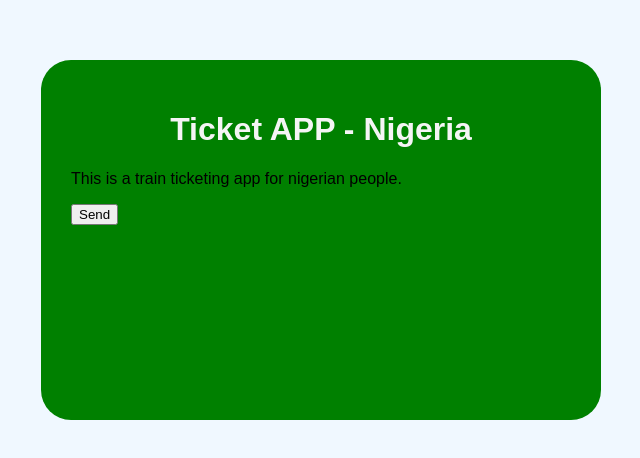
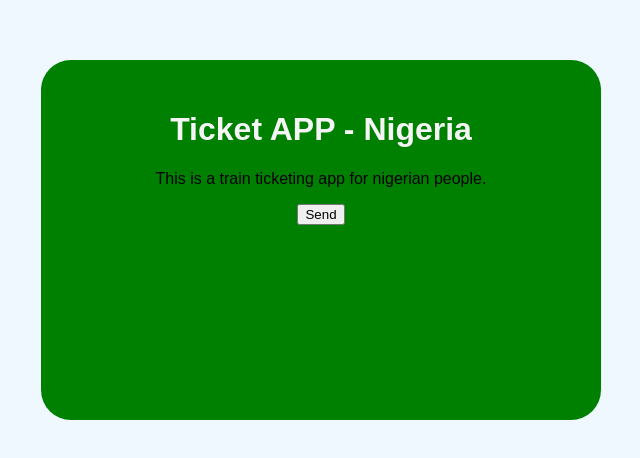
Before and after one commit to distinctstan/ticketapp, a plain HTML site: page index.html in a window 1280 px wide. Shown: the part 168-626 px from the top of the page, without its empty margins (319-959 px from the left). Drawn offline with Linux system fonts and the light colour scheme.

Commit message:
Centered p and button

```diff
--- a/index.html
+++ b/index.html
@@ -27,6 +27,10 @@
             color: whitesmoke;
             text-align: center;
         }
+
+        p {
+            text-align: center;
+        }
     </style>
 </head>
 
@@ -34,7 +38,7 @@
     <div class="container">
         <h1>Ticket APP - Nigeria</h1>
         <p>This is a train ticketing app for nigerian people.</p>
-        <button>Send</button>
+        <p><button>Send</button></p>
     </div>
 </body>
 
```
